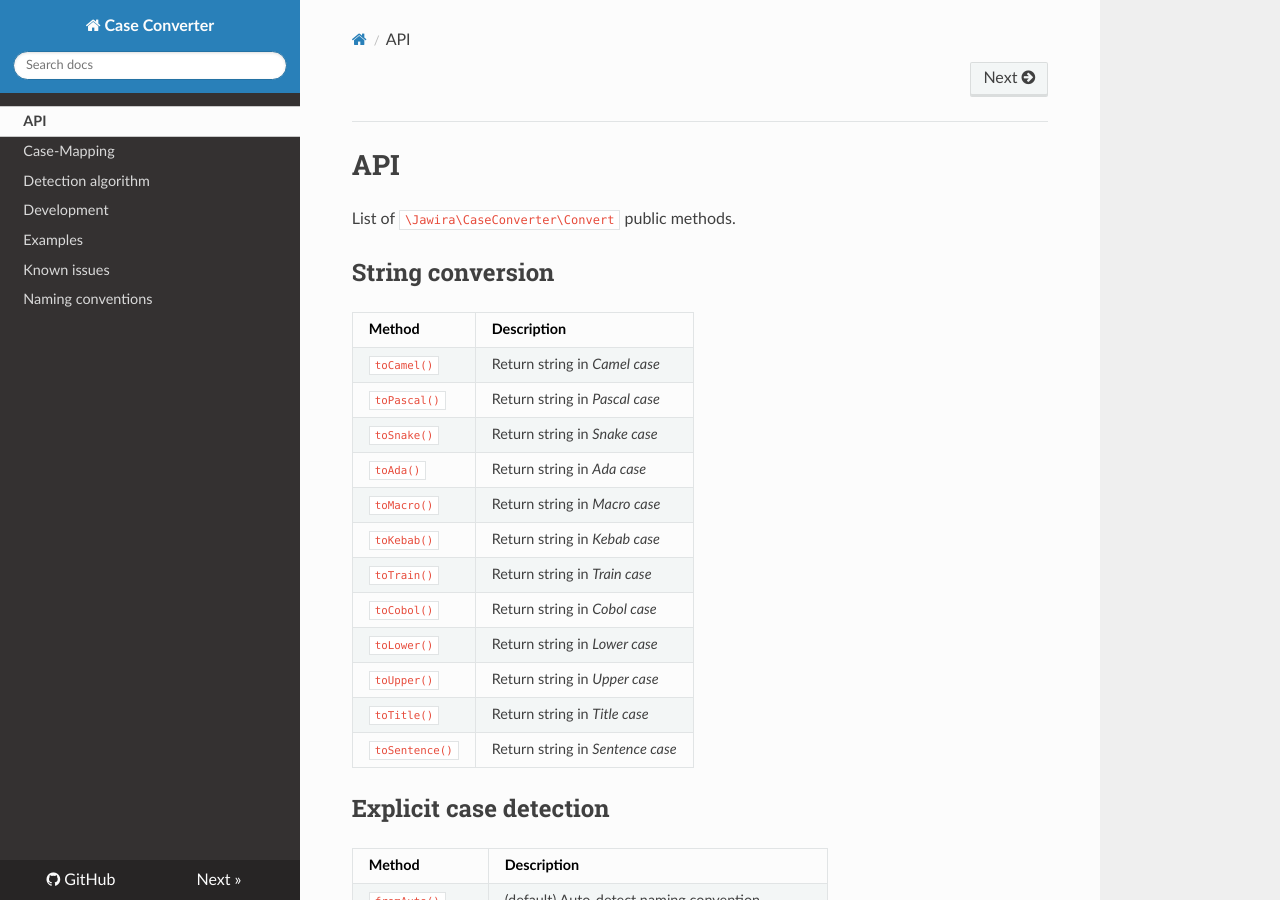
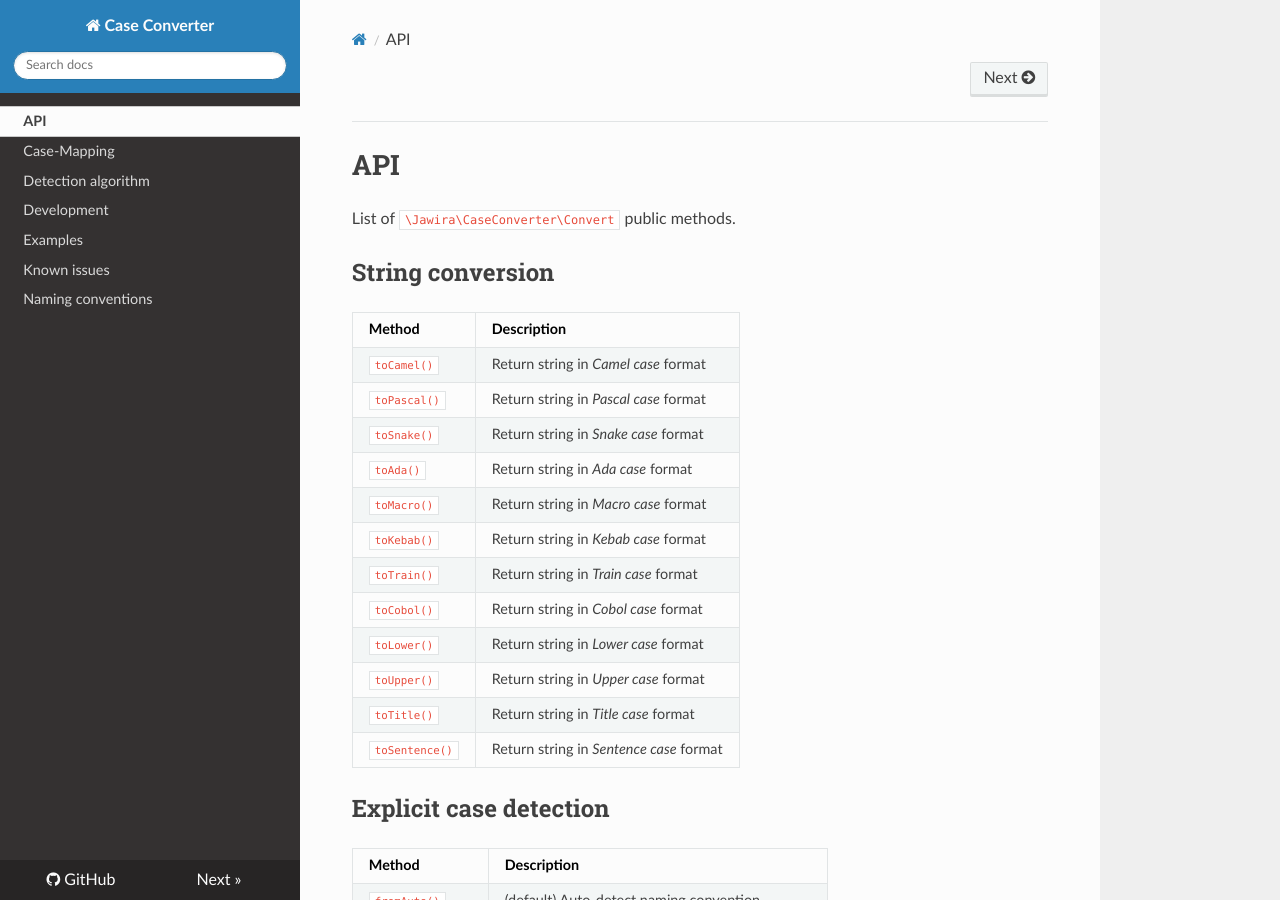
Before and after one commit to jawira/case-converter, an MkDocs documentation site: the page built from docs/api.md, in a window 1280 px wide and 900 px high. Built offline with MkDocs 1.6.1, drawn with Linux system fonts in a browser that asks for light colours; nearby versions of some CDN libraries.

Commit message:
Fix docs

```diff
--- a/build.xml
+++ b/build.xml
@@ -250,6 +250,7 @@
       <arg value="build"/>
     </exec>
   </target>
+
   <target name="docs:copy-md" description="Copy md files from root to docs dir">
     <!--*.md files should not have relative paths-->
     <copy file="./README.md" tofile="./docs/index.md" overwrite="true"/>
--- a/docs/api.md
+++ b/docs/api.md
@@ -6,20 +6,20 @@ List of `\Jawira\CaseConverter\Convert` public methods.
 String conversion
 -----------------
 
-| Method          | Description                       |
-| --------------- | --------------------------------- |
-| `toCamel()`     | Return string in _Camel case_     |
-| `toPascal()`    | Return string in _Pascal case_    |
-| `toSnake()`     | Return string in _Snake case_     |
-| `toAda()`       | Return string in _Ada case_       |
-| `toMacro()`     | Return string in _Macro case_     |
-| `toKebab()`     | Return string in _Kebab case_     |
-| `toTrain()`     | Return string in _Train case_     |
-| `toCobol()`     | Return string in _Cobol case_     |
-| `toLower()`     | Return string in _Lower case_     |
-| `toUpper()`     | Return string in _Upper case_     |
-| `toTitle()`     | Return string in _Title case_     |
-| `toSentence()`  | Return string in _Sentence case_  |
+| Method          | Description                             |
+| --------------- | --------------------------------------- |
+| `toCamel()`     | Return string in _Camel case_ format    |
+| `toPascal()`    | Return string in _Pascal case_ format   |
+| `toSnake()`     | Return string in _Snake case_ format    |
+| `toAda()`       | Return string in _Ada case_ format      |
+| `toMacro()`     | Return string in _Macro case_ format    |
+| `toKebab()`     | Return string in _Kebab case_ format    |
+| `toTrain()`     | Return string in _Train case_ format    |
+| `toCobol()`     | Return string in _Cobol case_ format    |
+| `toLower()`     | Return string in _Lower case_ format    |
+| `toUpper()`     | Return string in _Upper case_ format    |
+| `toTitle()`     | Return string in _Title case_ format    |
+| `toSentence()`  | Return string in _Sentence case_ format |
 
 Explicit case detection
 -----------------------
```
Also changed, not shown: other parts of docs/api.md (+3 -1 lines), docs/case-mapping.md (+4 -4 lines), docs/examples.md (+0 -1 lines).
